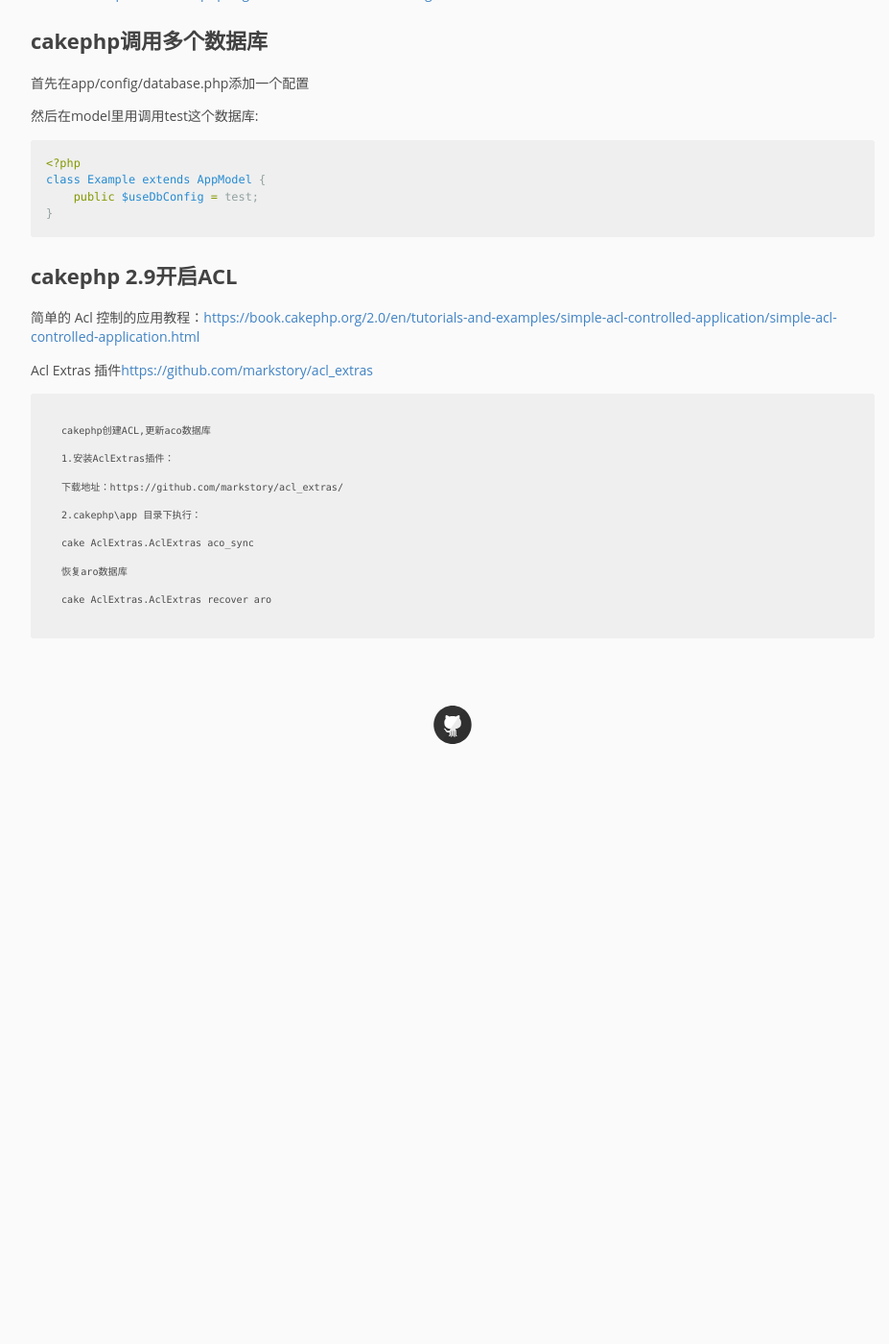
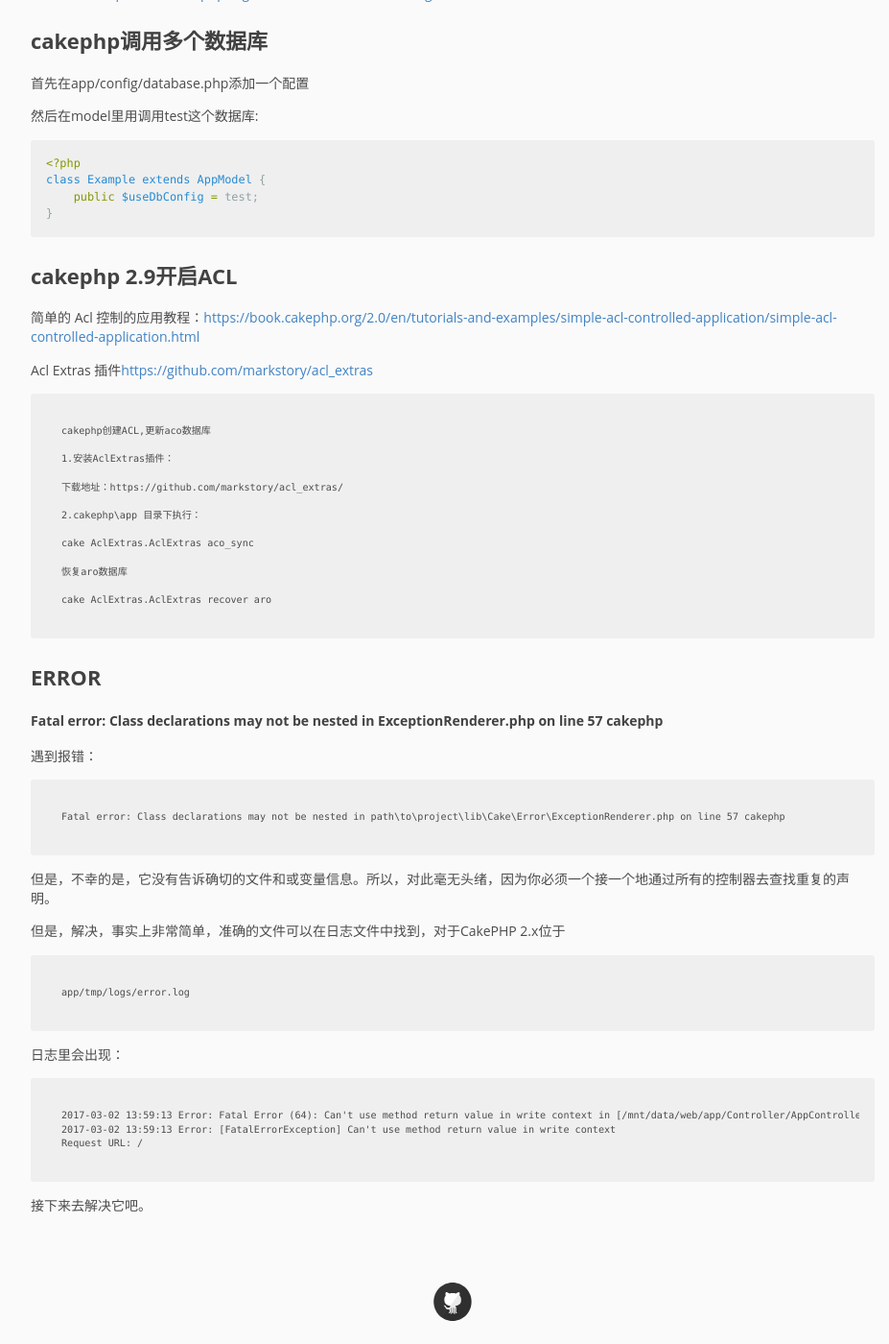
Before and after one commit to pingmalu/pingmalu.github.io, a Jekyll site: the page built from _posts/2016-05-06-CakePHP-2.x笔记.md, in a window 1280 px wide and 1400 px high, scrolled down 5448 px. Shown: the whole window at 96% size, without its empty margins (168-1095 px from the left). Built offline with Jekyll 4.4.1, drawn with Linux system fonts in a browser that asks for light colours; nearby versions of some CDN libraries; before the commit the page ends 6247 px from its top, so only the background shows below that.

Commit message:
'update'

```diff
--- a/_posts/2016-05-06-CakePHP-2.x笔记.md
+++ b/_posts/2016-05-06-CakePHP-2.x笔记.md
@@ -301,3 +301,25 @@
 	恢复aro数据库
 
 	cake AclExtras.AclExtras recover aro
+
+# ERROR
+
+### Fatal error: Class declarations may not be nested in ExceptionRenderer.php on line 57 cakephp
+
+遇到报错：
+
+	Fatal error: Class declarations may not be nested in path\to\project\lib\Cake\Error\ExceptionRenderer.php on line 57 cakephp
+
+但是，不幸的是，它没有告诉确切的文件和或变量信息。所以，对此毫无头绪，因为你必须一个接一个地通过所有的控制器去查找重复的声明。
+
+但是，解决，事实上非常简单，准确的文件可以在日志文件中找到，对于CakePHP 2.x位于
+
+	app/tmp/logs/error.log
+
+日志里会出现：
+
+	2017-03-02 13:59:13 Error: Fatal Error (64): Can't use method return value in write context in [/mnt/data/web/app/Controller/AppController.php, line 85]
+	2017-03-02 13:59:13 Error: [FatalErrorException] Can't use method return value in write context
+	Request URL: /
+
+接下来去解决它吧。
```
